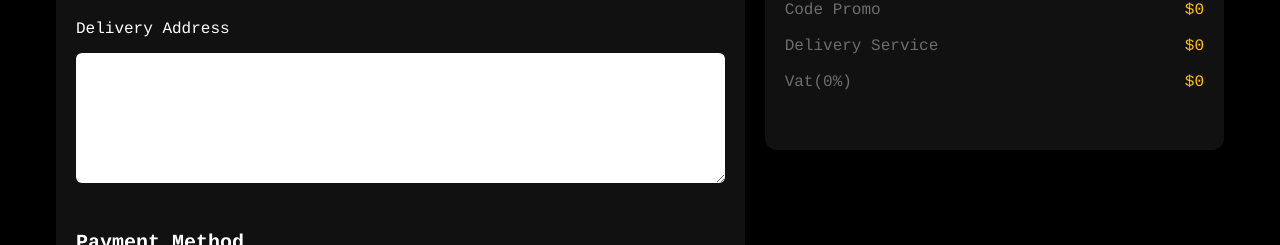
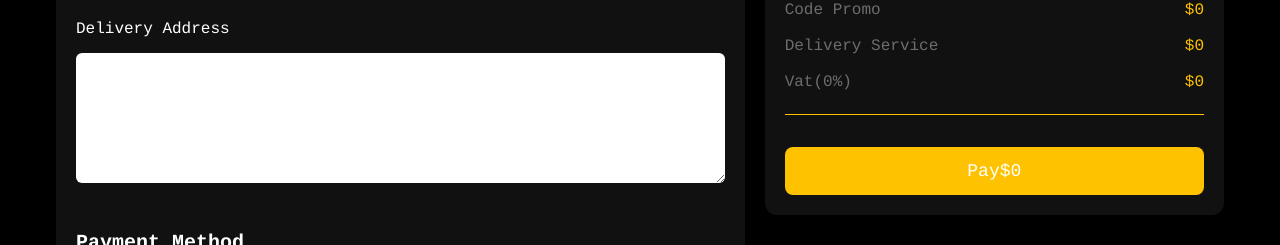
Before and after one commit to ziauddin25/foodHub-landingPage, a React (Vite) app: page /proceedToCheckout in a window 1280 px wide. Shown: the part 422-667 px from the top of the page. Built offline with nearby package versions, Linux system fonts and the light colour scheme; no server answers.

Commit message:
added btn

```diff
--- a/src/components/proceedToCheckout/components/ProceedToCheckout.tsx
+++ b/src/components/proceedToCheckout/components/ProceedToCheckout.tsx
@@ -1,6 +1,7 @@
 import { useLocation } from "react-router-dom";
 import CheckoutNavbar from '../../checkout/components/CheckoutNavbar';
 import { useState } from "react";
+import { Minus, Plus } from "lucide-react";
 type CartItem = {
   id: number;
   title: string;
@@ -12,6 +13,7 @@ export default function ProceedToCheckout() {
     const location = useLocation();
     const selectedItems = location.state?.items || [];
     const [paymentMethod, setPaymentMethod] = useState('cod');
+    const [quantity, setQuantity] = useState(1);
     const subtotal = selectedItems.reduce((total:number, item:CartItem) =>
         total + item.price * (item.quantity || 1),
         0
@@ -26,6 +28,16 @@ export default function ProceedToCheckout() {
             total + (item.quantity || 1),
         0
     );
+
+    const increase = ()=> {
+        setQuantity(quantity + 1);
+    };
+
+    const decrease = () => {
+        if (quantity > 1) {
+        setQuantity(quantity - 1);
+        }
+    };
 
     return (
         <div className="pb-12 md:pb-18 bg-black">
@@ -120,24 +132,30 @@ export default function ProceedToCheckout() {
                             <img
                             src={item.image}
                             alt={item.title}
-                            className="w-28 h-28 object-cover rounded-lg"
+                            className="w-32 h-34 object-cover rounded-md"
                             />
 
                             <div>
                             <h2 className="text-xl font-bold text-white">{item.title}</h2>
 
-                            <p className="text-[#FFC200] text-lg">
-                                ${item.price}
-                            </p>
-
-                            <p className="text-gray-400">
-                                Quantity: {item.quantity}
-                            </p>
+                            <div className="flex justify-between items-center mb-4">
+                                <p className="text-gray-400">
+                                    Quantity: {item.quantity}
+                                </p>
+                                <p className="text-[#FFC200] text-lg">
+                                    ${item.price}
+                                </p>
+                            </div>
+                            <div className="flex items-center gap-2 inline-flex bg-white rounded-lg">
+                                <button onClick={decrease} className="p-2 cursor-pointer hover:bg-[#d6d5d5] transition durition-300 ease text-[#302D2D] text-base bg-white rounded-tl-md rounded-bl-md "><Minus /></button>
+                                <p className="text-black text-base">{quantity}</p>
+                                <button onClick={totalQuantity} className="p-2 cursor-pointer hover:bg-[#d6d5d5] transition durition-300 ease text-[#302D2D] text-base bg-white rounded-tr-md rounded-br-md "><Plus /></button>
+                            </div>
                             </div>
                         </div>
                     ))}
                     </div>
-                    <div className="flex items-center justify-between border-b pb-5 mb-5 border-[#FFC200] ">
+                    <div className="flex items-center justify-between border-b pb-5 mb-5 border-[#FFC200]">
                         <h3 className="text-white text-xl font-bold">Subtotal</h3>
                         <p className="text-[#FFC200] text-xl">${subtotal}</p>
                     </div>
@@ -153,11 +171,11 @@ export default function ProceedToCheckout() {
                         <h3 className="text-[#6D6D6D] text-base">Delivery Service</h3>
                         <p className="text-[#FFC200] text-base">${subtotal}</p>
                     </div>
-                    <div className="flex items-center justify-between mb-3">
+                    <div className="flex items-center justify-between border-b pb-5 mb-8 border-[#FFC200]">
                         <h3 className="text-[#6D6D6D] text-base">Vat(0%)</h3>
                         <p className="text-[#FFC200] text-base">${0}</p>
                     </div>
-                    <button className=""></button>
+                    <button className="bg-[#FFC200] text-lg text-white w-full py-2.5 rounded-lg">Pay${subtotal}</button>
                 </div>
             </div>
             </div>
```
